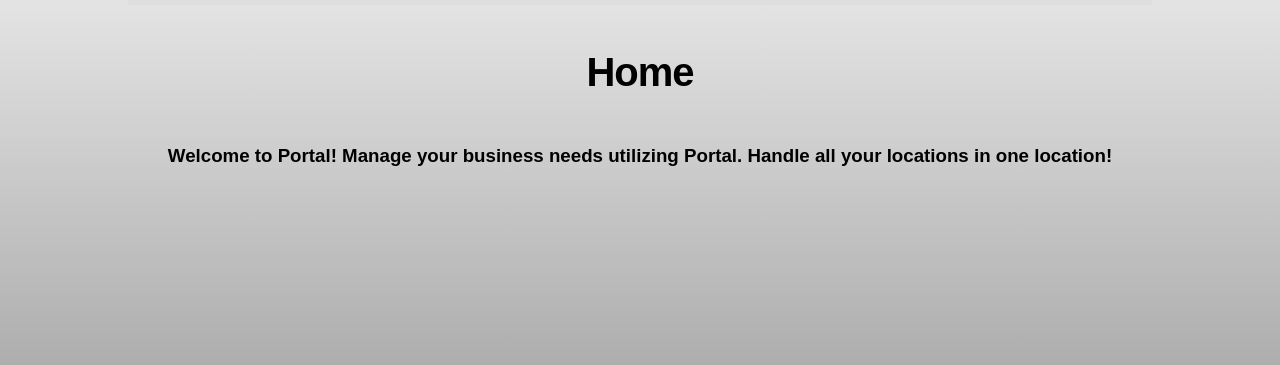
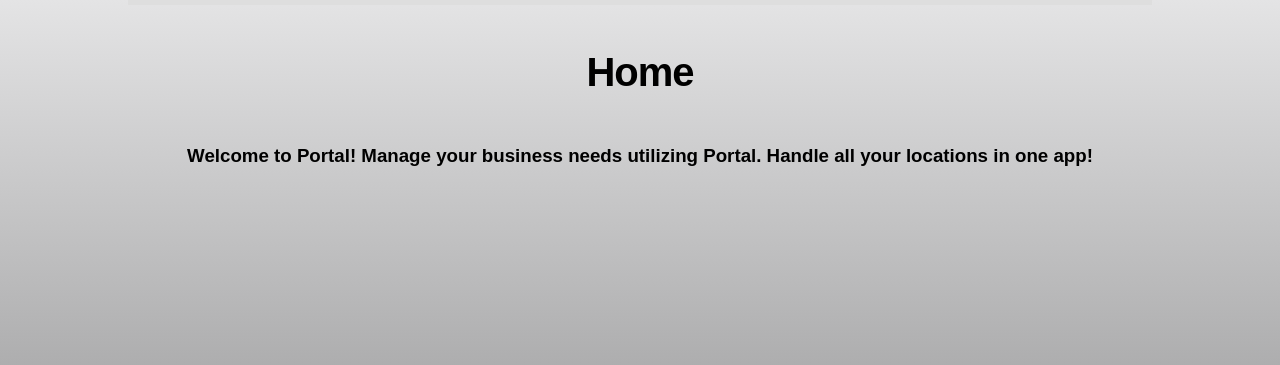
Before and after one commit to x-camacho/django-portal, a Django app: page / in a window 1280 px wide. Shown: the part 68-433 px from the top of the page. Run offline with Django 4.2, Linux system fonts and the light colour scheme.

Commit message:
changed text on home page

```diff
--- a/main_app/templates/home.html
+++ b/main_app/templates/home.html
@@ -2,6 +2,6 @@
 {% block content %}
     <h1>Home</h1>
         <div class="welcomeTxt">
-            <h3>Welcome to Portal! Manage your business needs utilizing Portal.  Handle all your locations in one location!</h3>
+            <h3>Welcome to Portal! Manage your business needs utilizing Portal.  Handle all your locations in one app!</h3>
         </div>
 {% endblock %}
```
